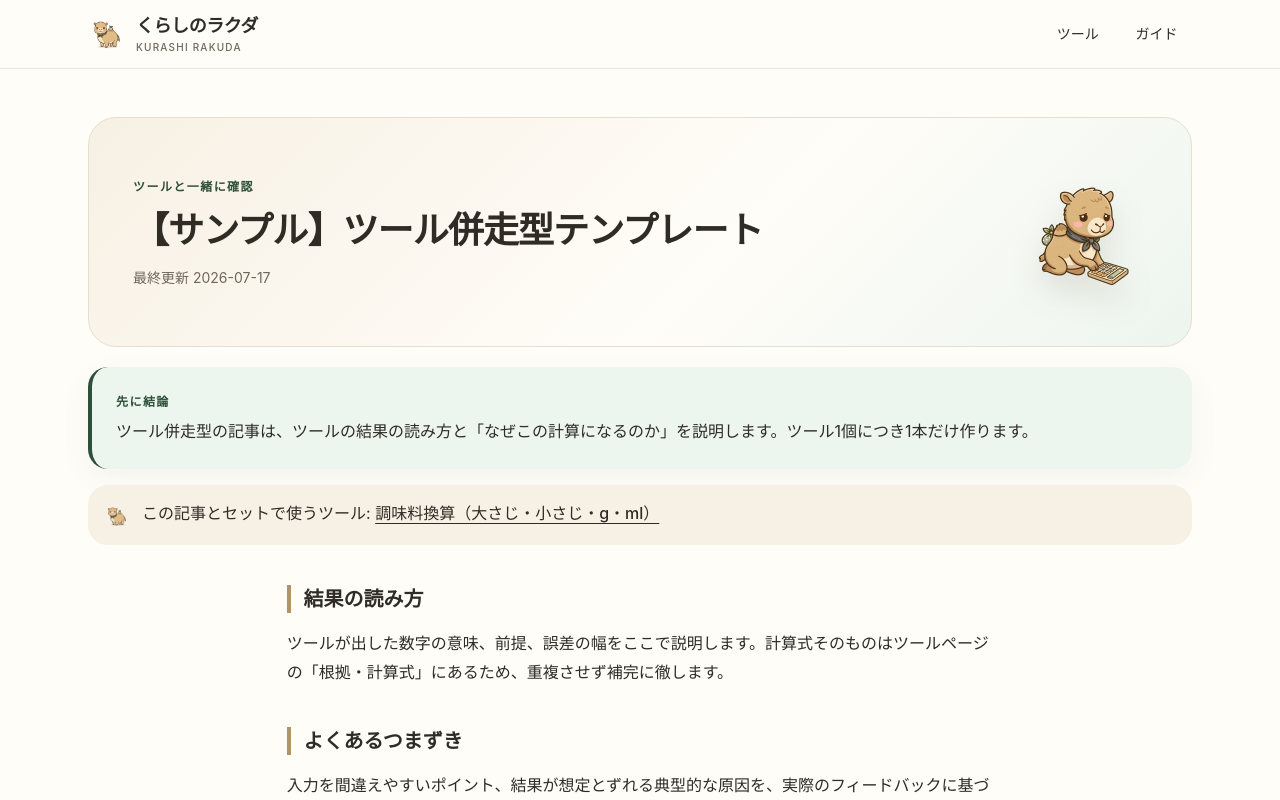
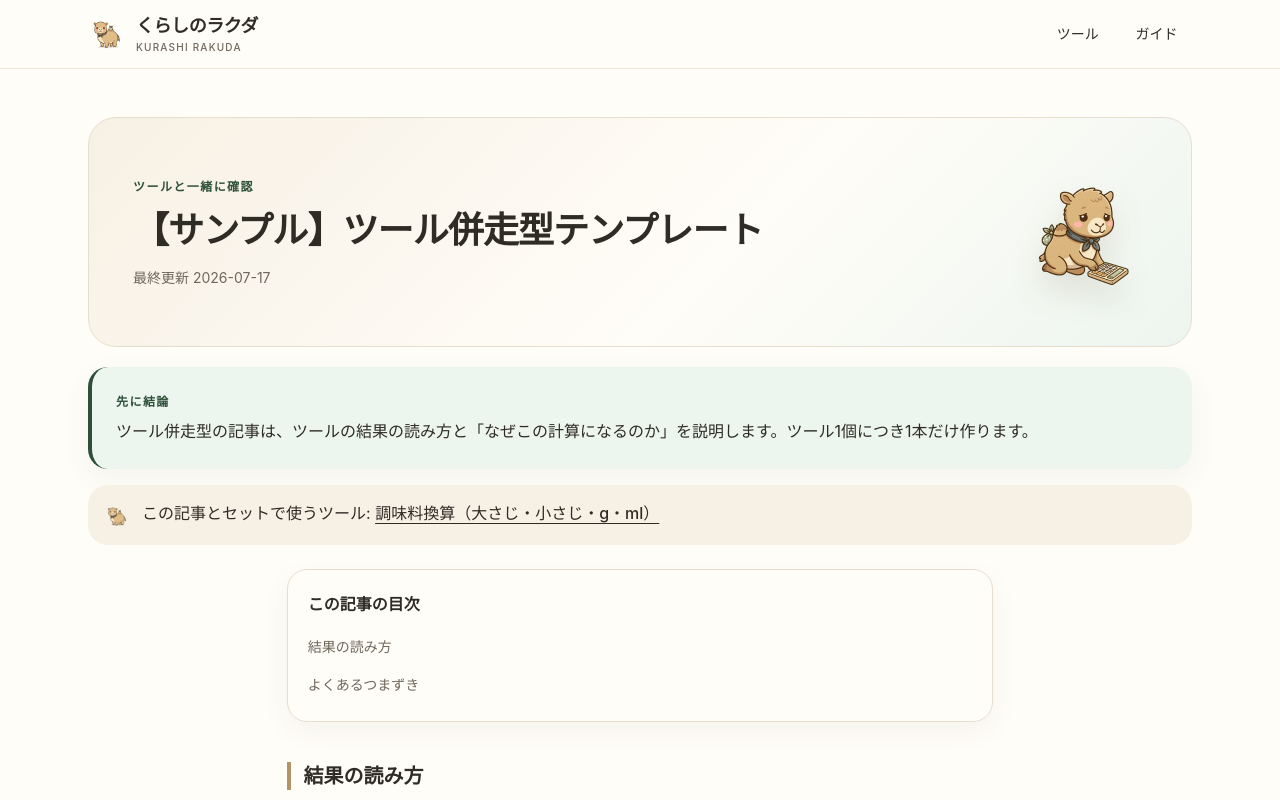
Before and after one commit to kameking-lab/kurashi-rakuda, a Next.js app: page /guide/sample-heiso in a window 1280 px wide. Shown: the top 800 px of the page. Built offline with nearby package versions, Linux system fonts and the light colour scheme.

Commit message:
feat: add article toc and polish tool controls

```diff
--- a/app/globals.css
+++ b/app/globals.css
@@ -106,6 +106,14 @@ a, button, input, select { transition: border-color .2s ease, color .2s ease, ba
 .prose-kurashi ul,.prose-kurashi ol { padding-left:1.4rem; }
 .prose-kurashi li { margin:.35rem 0; }
 .source-panel { box-shadow:inset 0 1px rgba(255,255,255,.4); }
+.article-toc { box-shadow:0 10px 28px rgba(72,55,35,.05); }
+.toc-link { color:var(--ink-muted); text-decoration:none; }
+.toc-link:hover { color:var(--brand); text-decoration:underline; text-underline-offset:4px; }
+.prose-kurashi h2,.prose-kurashi h3 { scroll-margin-top:6rem; }
+.tool-workspace input:not([type="checkbox"]):not([type="radio"]),.tool-workspace select,.tool-workspace textarea { transition:border-color .2s ease,box-shadow .2s ease,background-color .2s ease; }
+.tool-workspace input:not([type="checkbox"]):not([type="radio"]):hover,.tool-workspace select:hover,.tool-workspace textarea:hover { border-color:var(--sand); }
+.tool-workspace input:not([type="checkbox"]):not([type="radio"]):focus,.tool-workspace select:focus,.tool-workspace textarea:focus { border-color:var(--brand); outline:none; box-shadow:0 0 0 4px color-mix(in srgb,var(--brand) 13%,transparent); }
+.tool-workspace input[type="checkbox"],.tool-workspace input[type="radio"] { accent-color:var(--brand); }
 .dandori-step { position:relative; box-shadow:0 8px 24px rgba(72,55,35,.04); }
 .category-nav { display:flex; gap:.6rem; overflow-x:auto; padding:.25rem .1rem .75rem; scrollbar-width:thin; }
 .category-chip { display:inline-flex; min-height:46px; flex:none; align-items:center; gap:.5rem; border:1px solid var(--line); border-radius:999px; padding:.4rem 1rem; background:var(--paper); font-size:.875rem; font-weight:700; }
--- a/components/articles/ArticleShell.tsx
+++ b/components/articles/ArticleShell.tsx
@@ -5,6 +5,7 @@ import { getTool } from "@/app/lib/tools/registry";
 import { SourceList } from "@/components/ui/SourceList";
 import { Callout } from "@/components/ui/Callout";
 import { Rakku } from "@/components/mascot/Rakku";
+import { ArticleToc } from "@/components/articles/ArticleToc";
 
 const TYPE_LABEL = { seido: "制度をやさしく整理", heiso: "ツールと一緒に確認", dandori: "順番どおりに進める" } as const;
 const TYPE_POSE = { seido: "guide", heiso: "calc", dandori: "carry" } as const;
@@ -62,7 +63,8 @@ export function ArticleShell({
         </div>
       )}
 
-      <div className="prose-kurashi mx-auto mt-9 max-w-[70ch] space-y-5">{children}</div>
+      <ArticleToc contentId="article-content" />
+      <div id="article-content" className="prose-kurashi mx-auto mt-9 max-w-[70ch] space-y-5">{children}</div>
 
       <SourceList
         sources={meta.sources}
--- /dev/null
+++ b/components/articles/ArticleToc.tsx
@@ -0,0 +1,41 @@
+"use client";
+
+import { useEffect, useState } from "react";
+
+type TocItem = { id: string; label: string; level: 2 | 3 };
+
+/** 本文を改変せず、描画済みの見出しからページ内目次を組み立てる。 */
+export function ArticleToc({ contentId }: { contentId: string }) {
+  const [items, setItems] = useState<TocItem[]>([]);
+
+  useEffect(() => {
+    const root = document.getElementById(contentId);
+    if (!root) return;
+    const headings = Array.from(root.querySelectorAll<HTMLHeadingElement>("h2, h3"));
+    const next = headings.flatMap<TocItem>((heading, index) => {
+      const label = heading.textContent?.trim();
+      if (!label) return [];
+      const id = heading.id || `article-section-${index + 1}`;
+      heading.id = id;
+      return [{ id, label, level: heading.tagName === "H2" ? 2 : 3 }];
+    });
+    setItems(next);
+  }, [contentId]);
+
+  if (items.length < 2) return null;
+
+  return (
+    <nav aria-label="この記事の目次" className="article-toc mx-auto mt-6 max-w-[70ch] rounded-card border border-line bg-paper p-5">
+      <p className="font-bold">この記事の目次</p>
+      <ol className="mt-3 space-y-1.5 text-sm">
+        {items.map((item) => (
+          <li key={item.id} className={item.level === 3 ? "pl-5 text-ink-muted" : ""}>
+            <a href={`#${item.id}`} className="toc-link inline-flex min-h-8 items-center">
+              {item.label}
+            </a>
+          </li>
+        ))}
+      </ol>
+    </nav>
+  );
+}
```
